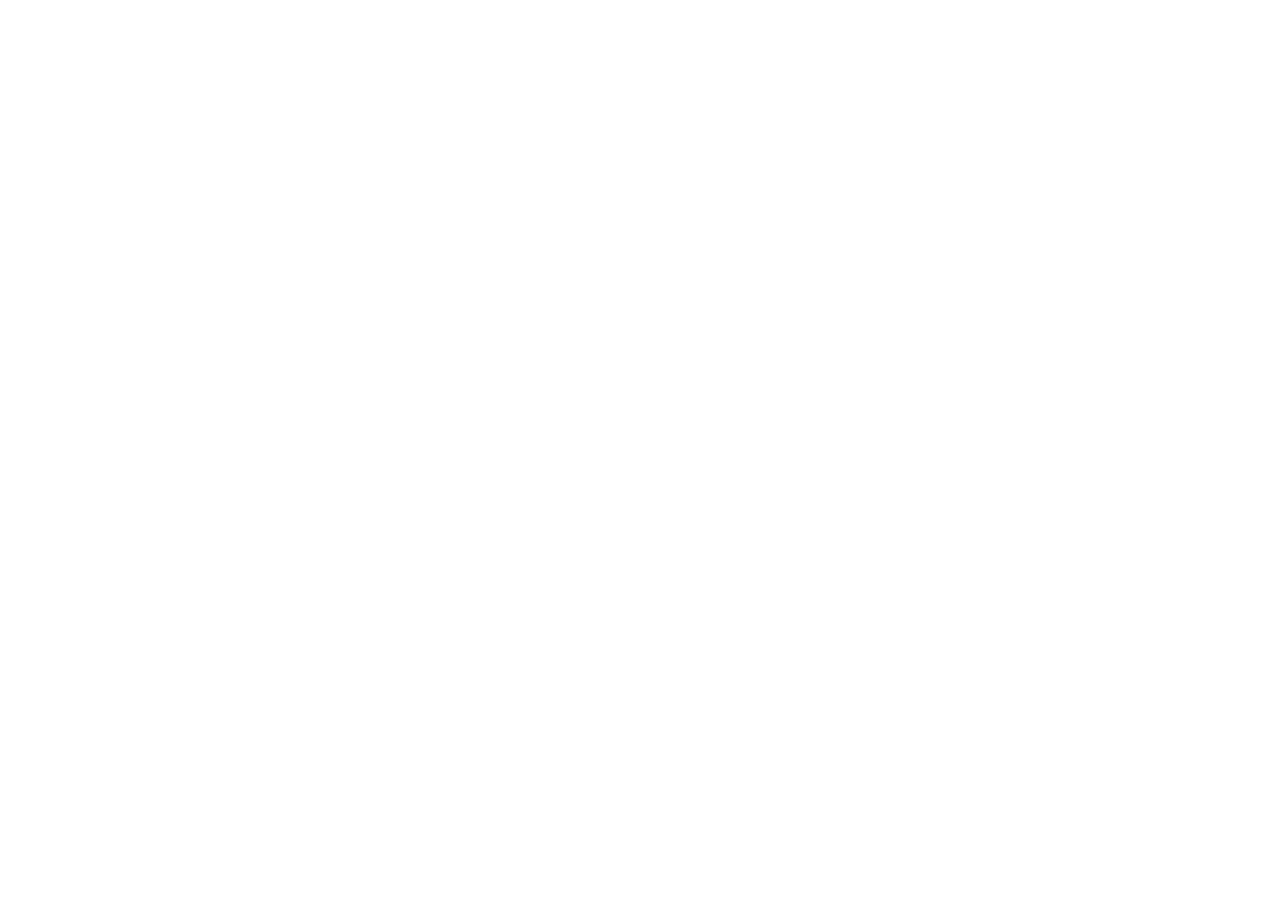
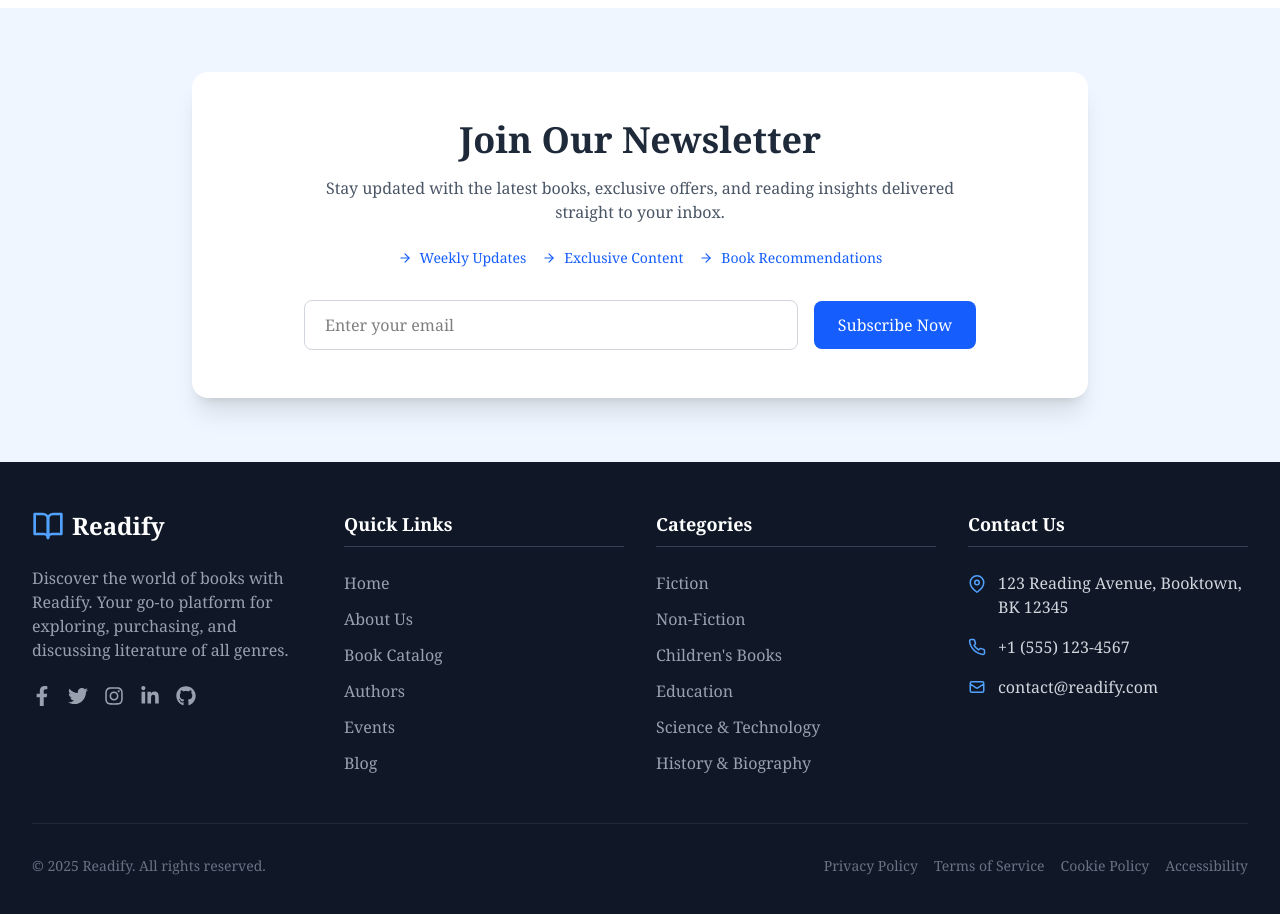
Before and after one commit to Mdsakib999/E-book-Store-FE, a React (Vite) app: page / in a window 1280 px wide. Shown: the part 880-1794 px from the top of the page. Before the commit the page ends 848 px from the top, so only its background shows below. Built offline with nearby package versions, Linux system fonts and the light colour scheme.

Commit message:
added newsletter and footer

```diff
--- a/src/Components/Footer.jsx
+++ b/src/Components/Footer.jsx
@@ -1,7 +1,238 @@
+import { useState } from "react";
+
+import { FiBookOpen, FiPhone, FiMapPin, FiArrowRight } from "react-icons/fi";
+import { HiOutlineMail } from "react-icons/hi";
+import {
+	FaFacebookF,
+	FaTwitter,
+	FaInstagram,
+	FaLinkedinIn,
+	FaGithub,
+} from "react-icons/fa";
+
 const Footer = () => {
 	return (
-		<div>
-			<p>Footer</p>
+		<div className="font-serif">
+			{/* Newsletter Section */}
+
+			{/* Footer */}
+			<footer className="bg-gray-900 text-gray-300">
+				<div className="max-w-7xl mx-auto px-4 sm:px-6 lg:px-8 py-12">
+					<div className="grid grid-cols-1 md:grid-cols-2 lg:grid-cols-4 gap-8">
+						{/* Logo and About */}
+						<div className="col-span-1 md:col-span-2 lg:col-span-1">
+							<div className="flex items-center mb-6">
+								<FiBookOpen size={32} className="text-blue-400 mr-2" />
+								<span className="text-white font-bold text-2xl">Readify</span>
+							</div>
+							<p className="text-gray-400 mb-6">
+								Discover the world of books with Readify. Your go-to platform
+								for exploring, purchasing, and discussing literature of all
+								genres.
+							</p>
+							<div className="flex space-x-4">
+								<a
+									href="#"
+									className="text-gray-400 hover:text-blue-400 transition-colors"
+								>
+									<FaFacebookF size={20} />
+								</a>
+								<a
+									href="#"
+									className="text-gray-400 hover:text-blue-400 transition-colors"
+								>
+									<FaTwitter size={20} />
+								</a>
+								<a
+									href="#"
+									className="text-gray-400 hover:text-blue-400 transition-colors"
+								>
+									<FaInstagram size={20} />
+								</a>
+								<a
+									href="#"
+									className="text-gray-400 hover:text-blue-400 transition-colors"
+								>
+									<FaLinkedinIn size={20} />
+								</a>
+								<a
+									href="#"
+									className="text-gray-400 hover:text-blue-400 transition-colors"
+								>
+									<FaGithub size={20} />
+								</a>
+							</div>
+						</div>
+
+						{/* Quick Links */}
+						<div>
+							<h3 className="text-white font-semibold text-lg mb-6 border-b border-gray-700 pb-2">
+								Quick Links
+							</h3>
+							<ul className="space-y-3">
+								<li>
+									<a
+										href="#"
+										className="text-gray-400 hover:text-blue-400 transition-colors"
+									>
+										Home
+									</a>
+								</li>
+								<li>
+									<a
+										href="#"
+										className="text-gray-400 hover:text-blue-400 transition-colors"
+									>
+										About Us
+									</a>
+								</li>
+								<li>
+									<a
+										href="#"
+										className="text-gray-400 hover:text-blue-400 transition-colors"
+									>
+										Book Catalog
+									</a>
+								</li>
+								<li>
+									<a
+										href="#"
+										className="text-gray-400 hover:text-blue-400 transition-colors"
+									>
+										Authors
+									</a>
+								</li>
+								<li>
+									<a
+										href="#"
+										className="text-gray-400 hover:text-blue-400 transition-colors"
+									>
+										Events
+									</a>
+								</li>
+								<li>
+									<a
+										href="#"
+										className="text-gray-400 hover:text-blue-400 transition-colors"
+									>
+										Blog
+									</a>
+								</li>
+							</ul>
+						</div>
+
+						{/* Categories */}
+						<div>
+							<h3 className="text-white font-semibold text-lg mb-6 border-b border-gray-700 pb-2">
+								Categories
+							</h3>
+							<ul className="space-y-3">
+								<li>
+									<a
+										href="#"
+										className="text-gray-400 hover:text-blue-400 transition-colors"
+									>
+										Fiction
+									</a>
+								</li>
+								<li>
+									<a
+										href="#"
+										className="text-gray-400 hover:text-blue-400 transition-colors"
+									>
+										Non-Fiction
+									</a>
+								</li>
+								<li>
+									<a
+										href="#"
+										className="text-gray-400 hover:text-blue-400 transition-colors"
+									>
+										Children's Books
+									</a>
+								</li>
+								<li>
+									<a
+										href="#"
+										className="text-gray-400 hover:text-blue-400 transition-colors"
+									>
+										Education
+									</a>
+								</li>
+								<li>
+									<a
+										href="#"
+										className="text-gray-400 hover:text-blue-400 transition-colors"
+									>
+										Science & Technology
+									</a>
+								</li>
+								<li>
+									<a
+										href="#"
+										className="text-gray-400 hover:text-blue-400 transition-colors"
+									>
+										History & Biography
+									</a>
+								</li>
+							</ul>
+						</div>
+
+						{/* Contact Info */}
+						<div>
+							<h3 className="text-white font-semibold text-lg mb-6 border-b border-gray-700 pb-2">
+								Contact Us
+							</h3>
+							<ul className="space-y-4">
+								<li className="flex items-start">
+									<FiMapPin
+										size={18}
+										className="text-blue-400 mr-3 mt-1 flex-shrink-0"
+									/>
+									<span>123 Reading Avenue, Booktown, BK 12345</span>
+								</li>
+								<li className="flex items-center">
+									<FiPhone
+										size={18}
+										className="text-blue-400 mr-3 flex-shrink-0"
+									/>
+									<span>+1 (555) 123-4567</span>
+								</li>
+								<li className="flex items-center">
+									<HiOutlineMail
+										size={18}
+										className="text-blue-400 mr-3 flex-shrink-0"
+									/>
+									<span>contact@readify.com</span>
+								</li>
+							</ul>
+						</div>
+					</div>
+
+					{/* Bottom Section */}
+					<div className="mt-12 pt-8 border-t border-gray-800">
+						<div className="flex flex-col md:flex-row justify-between items-center">
+							<p className="text-sm text-gray-500 mb-4 md:mb-0">
+								© {new Date().getFullYear()} Readify. All rights reserved.
+							</p>
+							<div className="flex flex-wrap gap-4 text-sm text-gray-500">
+								<a href="#" className="hover:text-blue-400 transition-colors">
+									Privacy Policy
+								</a>
+								<a href="#" className="hover:text-blue-400 transition-colors">
+									Terms of Service
+								</a>
+								<a href="#" className="hover:text-blue-400 transition-colors">
+									Cookie Policy
+								</a>
+								<a href="#" className="hover:text-blue-400 transition-colors">
+									Accessibility
+								</a>
+							</div>
+						</div>
+					</div>
+				</div>
+			</footer>
 		</div>
 	);
 };
--- a/src/Components/HomePageComponents/HomeBanner.jsx
+++ b/src/Components/HomePageComponents/HomeBanner.jsx
@@ -1,7 +1,7 @@
 import { Carousel } from "react-responsive-carousel";
 import "react-responsive-carousel/lib/styles/carousel.min.css";
 import bookImage from "../../assets/bookImage1.png";
-import { Fade, Slide, Zoom } from "react-awesome-reveal"; // smoother than Slide + Zoom
+import { Fade, Slide, Zoom } from "react-awesome-reveal";
 
 const slides = [
 	{
@@ -28,8 +28,8 @@
 
 const HomeBanner = () => {
 	return (
-		<div className="bg-pink-50 py-20">
-			<div className="max-w-7xl mx-auto">
+		<div className="bg-pink-50 py-16 md:py-24 lg:py-28">
+			<div className="max-w-7xl mx-auto px-4 sm:px-6 lg:px-8">
 				<Slide>
 					<Carousel
 						showThumbs={false}
@@ -44,20 +44,22 @@
 						{slides.map((slide, index) => (
 							<div
 								key={index}
-								className="flex flex-col md:flex-row items-center justify-between gap-8"
+								className="flex flex-col md:flex-row items-center justify-between gap-10 md:gap-16"
 							>
-								<div className="flex-1 space-y-4 text-center md:text-left">
+								<div className="flex-1 text-center md:text-left space-y-5">
 									<p className="text-gray-500 font-semibold">{slide.title}</p>
-									<h1 className="text-3xl md:text-5xl font-bold leading-snug">
+									<h1 className="text-3xl sm:text-4xl md:text-5xl font-bold leading-snug">
 										{slide.subtitle}
 									</h1>
-									<p className="text-gray-600 text-base">{slide.description}</p>
-									<button className="bg-black text-white px-10 py-2 mt-6 rounded shadow-md hover:bg-gray-800 transition">
+									<p className="text-gray-600 text-base sm:text-lg">
+										{slide.description}
+									</p>
+									<button className="bg-black text-white px-8 py-2 rounded shadow hover:bg-gray-800 transition duration-300">
 										See More
 									</button>
 								</div>
 
-								<Zoom duration={3000}>
+								<Zoom>
 									<div className="flex-1">
 										<img
 											src={bookImage}
--- /dev/null
+++ b/src/Components/Newsletter.jsx
@@ -0,0 +1,73 @@
+import { useState } from "react";
+import { FiArrowRight } from "react-icons/fi";
+
+const Newsletter = () => {
+	const [email, setEmail] = useState("");
+	const [subscribed, setSubscribed] = useState(false);
+
+	const handleSubscribe = (e) => {
+		e.preventDefault();
+		if (email) {
+			setSubscribed(true);
+			setEmail("");
+			setTimeout(() => setSubscribed(false), 3000);
+		}
+	};
+
+	return (
+		<div className="bg-blue-50 py-16 px-4 sm:px-6 lg:px-8">
+			<div className="max-w-4xl mx-auto bg-white rounded-2xl shadow-xl p-8 md:p-12 text-center">
+				<h3 className="text-3xl md:text-4xl font-bold text-gray-800 mb-4">
+					Join Our Newsletter
+				</h3>
+				<p className="text-gray-600 mb-6 max-w-2xl mx-auto">
+					Stay updated with the latest books, exclusive offers, and reading
+					insights delivered straight to your inbox.
+				</p>
+
+				<div className="flex flex-wrap justify-center gap-4 mb-8">
+					<div className="flex items-center text-blue-600 text-sm font-medium">
+						<FiArrowRight className="mr-2" />
+						Weekly Updates
+					</div>
+					<div className="flex items-center text-blue-600 text-sm font-medium">
+						<FiArrowRight className="mr-2" />
+						Exclusive Content
+					</div>
+					<div className="flex items-center text-blue-600 text-sm font-medium">
+						<FiArrowRight className="mr-2" />
+						Book Recommendations
+					</div>
+				</div>
+
+				<form
+					onSubmit={handleSubscribe}
+					className="flex flex-col sm:flex-row items-center justify-center gap-4 w-full max-w-2xl mx-auto"
+				>
+					<input
+						type="email"
+						value={email}
+						onChange={(e) => setEmail(e.target.value)}
+						placeholder="Enter your email"
+						className="w-full sm:flex-1 px-5 py-3 rounded-lg border border-gray-300 focus:outline-none focus:ring-2 focus:ring-blue-500 text-base"
+						required
+					/>
+					<button
+						type="submit"
+						className="w-full sm:w-auto bg-blue-600 hover:bg-blue-700 text-white font-medium px-6 py-3 rounded-lg transition duration-300"
+					>
+						Subscribe Now
+					</button>
+				</form>
+
+				{subscribed && (
+					<p className="mt-4 text-green-600 text-sm">
+						Thank you for subscribing!
+					</p>
+				)}
+			</div>
+		</div>
+	);
+};
+
+export default Newsletter;
--- a/src/Pages/Home/Home.jsx
+++ b/src/Pages/Home/Home.jsx
@@ -1,6 +1,7 @@
 import { useEffect } from "react";
 import HomeBanner from "../../Components/HomePageComponents/HomeBanner";
 import { FeaturedCategories } from "../../Components/HomePageComponents/FeaturedCategories";
+import Newsletter from "../../Components/Newsletter";
 
 const Home = () => {
 	useEffect(() => {
@@ -11,6 +12,7 @@
 		<div>
 			<HomeBanner />
 			<FeaturedCategories />
+			<Newsletter />
 		</div>
 	);
 };
--- a/src/index.css
+++ b/src/index.css
@@ -8,9 +8,13 @@
 }
 
 .carousel .control-dots {
-	margin-top: 250px;
-	position: relative;
-	bottom: -100px;
+	position: absolute;
+	bottom: 0;
+	margin-top: 0;
+	padding: 0;
+	text-align: center;
+	width: 100%;
+	z-index: 1;
 }
 
 .carousel .control-dots .dot {
```
